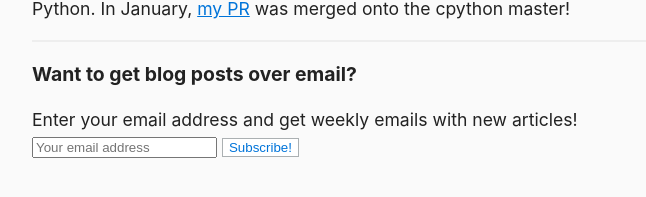
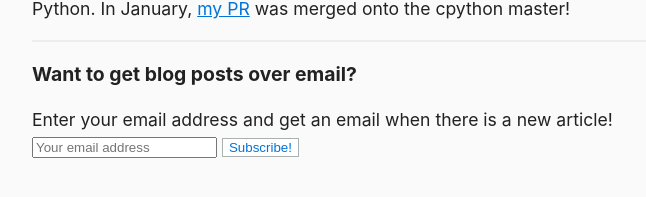
Before and after one commit to vegarsti/vegarsti.github.io, a Jekyll site: the page built from _posts/2020-03-09-python-contribution.md, in a window 1280 px wide. Shown: the part 198-395 px from the top of the page, without its empty margins (288-934 px from the left). Built offline with Jekyll 4.4.1, drawn with Linux system fonts in a browser that asks for light colours; nearby versions of some CDN libraries.

Commit message:
Update email list text

```diff
--- a/_includes/post_footer.html
+++ b/_includes/post_footer.html
@@ -4,7 +4,7 @@
   <form action="https://vegardstikbakke.us20.list-manage.com/subscribe/post?u=8cd07ffc22c8ec35f8a0a35e9&amp;id=7ef632232b" method="post" id="mc-embedded-subscribe-form" name="mc-embedded-subscribe-form" class="validate" target="_blank" novalidate>
     <div style="position: absolute; left: -5000px; background: #fafafa;" aria-hidden="true"><input type="text" name="b_e200d69fa3b8b310e009b2ada_aa42caf979" tabindex="-1" value=""></div>
     <h3>Want to get blog posts over email?</h3>
-    <p>Enter your email address and get weekly emails with new articles!<br/>
+    <p>Enter your email address and get an email when there is a new article!<br/>
       <input type="email" value="" name="EMAIL" class="required email" id="mce-EMAIL" placeholder="Your email address">
       <input style="color: #0074D9; background: #fff; border: 1px solid #ABB0B2" type="submit" value="Subscribe!" name="subscribe" id="mc-embedded-subscribe" class="button"/>
     </p>
```
